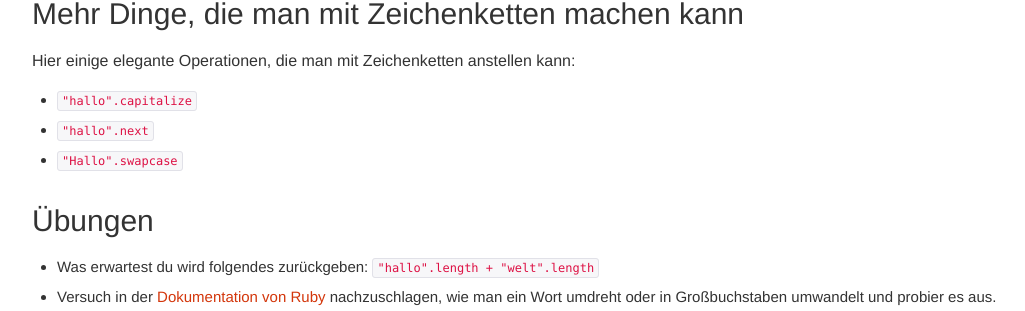
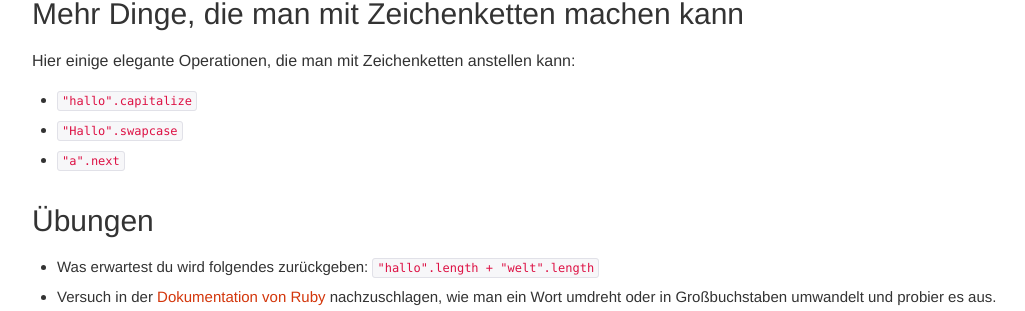
Before and after one commit to railsgirlssb/workshop_studienstiftungsaar_2016_guides, a Jekyll site: the page built from _posts/2016-03-06-introduction.markdown, in a window 1280 px wide and 900 px high, scrolled down 2779 px. Shown: the part 136-447 px from the top of the window, without its empty margins (53-1078 px from the left). Built offline with Jekyll 4.4.1, drawn with Linux system fonts in a browser that asks for light colours; nearby versions of some CDN libraries.

Commit message:
simpler example

```diff
--- a/_posts/2016-03-06-introduction.markdown
+++ b/_posts/2016-03-06-introduction.markdown
@@ -116,8 +116,8 @@ Wenn Ruby `"1"` sieht, wird es als Zeichen und nicht als Zahl angesehen.
 Hier einige elegante Operationen, die man mit Zeichenketten anstellen kann:
 
 * `"hallo".capitalize`
-* `"hallo".next`
 * `"Hallo".swapcase`
+* `"a".next`
 
 ## Übungen
 
```
